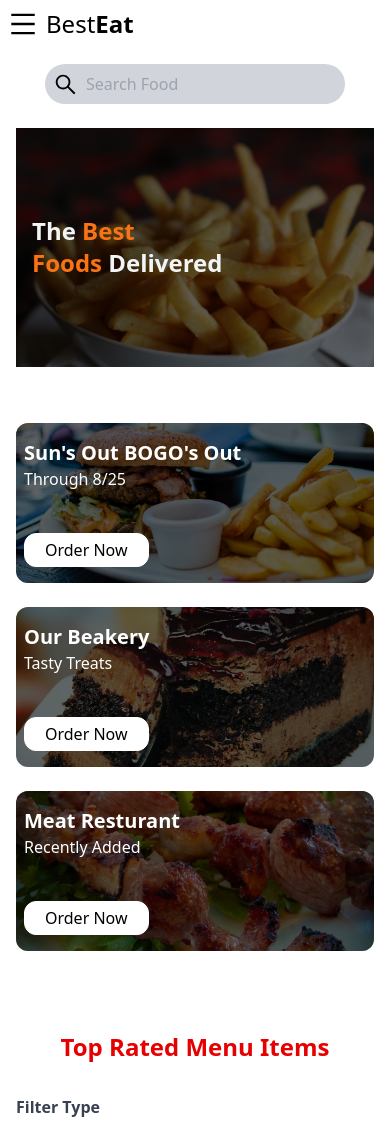
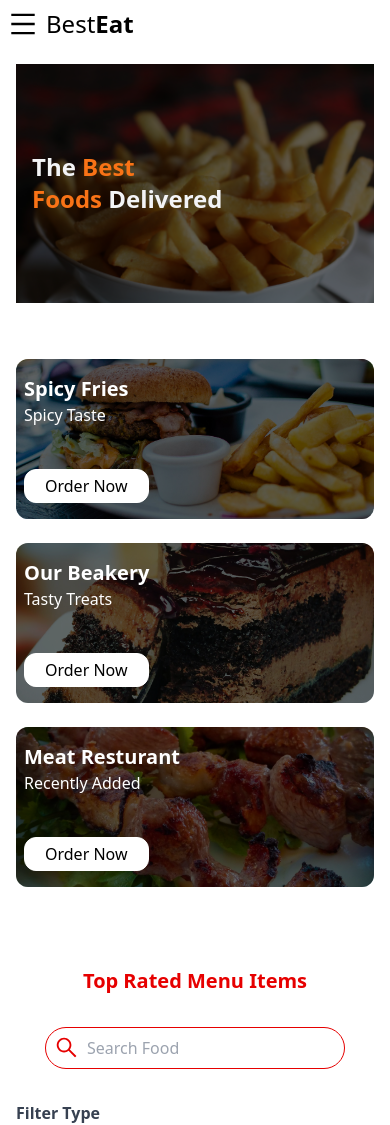
Before and after one commit to henryamos/EatUI, a React (Vite) app: page / in a window 390 px wide. Shown: the top 1125 px of the page. Built offline with nearby package versions, Linux system fonts and the light colour scheme.

Commit message:
Added Search Functionality and Removed Search from the Navbar

```diff
--- a/src/components/Food.jsx
+++ b/src/components/Food.jsx
@@ -2,9 +2,16 @@ import React, { useState } from 'react';
 import { data } from '../data/data';
 import Skeleton from 'react-loading-skeleton';
 import FilterButton from './FilterButton'; // Import the FilterButton component
+import { AiOutlineSearch } from 'react-icons/ai';
 
 const Food = () => {
     const [foods, setFoods] = useState(data);
+    const [searchQuery, setSearchQuery] = useState('');
+
+    // Function to handle search input change
+    const handleSearchInputChange = (e) => {
+        setSearchQuery(e.target.value);
+    };
 
     // Filter Type
     const filterType = (category) => {
@@ -24,16 +31,31 @@ const Food = () => {
         );
     };
 
+    // Filter food by search query
+    const filteredFoods = foods.filter((food) =>
+        food.name.toLowerCase().includes(searchQuery.toLowerCase())
+    );
+
     return (
         <div className='max-w-[1640px] mx-auto px-4 p-10'>
-            <h1 className='text-primary  font-bold text-2xl sm:text-3xl md:text-4xl text-center'>
-                Top Rated Menu Items
-            </h1>
+            {/* Search Input */}
+            <h1 className='text-primary font-bold text-xl mb-8 sm:text-3xl md:text-4xl text-center'>Top Rated Menu Items</h1>
+
+            <div className='bg-white border border-primary rounded-full flex  mx-auto items-center px-2 max-w-[300px]  sm:w-[400px]  lg:w-[500px]'>
+              <AiOutlineSearch  className='text-primary' size={25} />
+                <input
+                    className='bg-transparent p-2  rounded-md focus:outline-none focus:border-primary'
+                    type="text"
+                    placeholder="Search Food"
+                    value={searchQuery}
+                    onChange={handleSearchInputChange}
+                />
+            </div>
             {/* Filters  Row*/}
             <div className='flex flex-col lg:flex-row justify-between mt-8'>
                 {/* Filter Type*/}
                 <div>
-                    <p className='font-bold mb-4 text-gray-700 '>Filter Type</p>
+                    <p className='font-bold mb-4 text-gray-700'>Filter Type</p>
                     <div className='flex overflow-x-auto space-x-2 md:space-x-4 max-w-full md:max-w-[300px]'>
                         <FilterButton onClick={() => setFoods(data)} text="All" />
                         <FilterButton onClick={() => filterType('burger')} text="Burger" />
@@ -53,9 +75,13 @@ const Food = () => {
                     </div>
                 </div>
             </div>
+
             {/* Display Images */}
             <div className='grid grid-cols-1 md:grid-cols-2 lg:grid-cols-4 gap-6 pt-4'>
-                {foods.map((foodItem) => (
+                {filteredFoods.length === 0 ? (
+                    <p>No results found</p>
+                ) : (
+                    filteredFoods.map((foodItem) => (
                         // Food Card
                         <div className='border shadow-lg rounded-lg hover:scale-95 duration-300 ' key={foodItem.id}>
                             {foodItem.image ? (
@@ -68,13 +94,14 @@ const Food = () => {
                                 <Skeleton width={200} height={200} />
                             )}
                             <div className='flex justify-around sm:justify-between px-2 py-6'>
-                            <p className='  font-bold'>{foodItem.name}</p>
+                                <p className='font-bold'>{foodItem.name}</p>
                                 <p>
-                                <span className='bg-primary text-white p-1 text-sm sm:text-lg  rounded-md'>{foodItem.price}</span>
+                                    <span className='bg-primary text-white p-1 text-sm sm:text-lg rounded-md'>{foodItem.price}</span>
                                 </p>
                             </div>
                         </div>
-                ))}
+                    ))
+                )}
             </div>
         </div>
     );
--- a/src/components/HeadlineCard.jsx
+++ b/src/components/HeadlineCard.jsx
@@ -9,8 +9,8 @@ const HeadlineCard = () => {
           <div className='rounded-xl relative'>
             {/* Overlay */}
              <div className='absolute w-full h-full bg-black/60 rounded-xl text-white'>
-                <p className='font-bold text-xl sm:text-2xl md:text-3xl px-2 pt-4'>Sun's Out BOGO's Out </p>
-                <p className='px-2'>Through 8/25</p>
+                <p className='font-bold text-xl sm:text-2xl md:text-3xl px-2 pt-4'>Spicy Fries </p>
+                <p className='px-2'>Spicy Taste</p>
                 <button className='border-white bg-white  text-black mx-2  absolute bottom-4 md:bottom-8'>Order Now</button>
              </div>
              <img className='max-h-[160px] md:max-h-[200px] w-full object-cover rounded-xl' src={food1} alt="" />
--- a/src/components/Navbar.jsx
+++ b/src/components/Navbar.jsx
@@ -1,23 +1,25 @@
-import React,{useState} from 'react'
-import {AiFillTag, AiOutlineClose, AiOutlineMenu, AiOutlineSearch} from  'react-icons/ai'
-import{BsFillCartFill, BsFillSaveFill} from 'react-icons/bs'
-import{TbTruckDelivery} from 'react-icons/tb'
-import{FaUserFriends, FaWallet} from 'react-icons/fa'
-import {MdFavorite, MdHelp} from 'react-icons/md'
+import React, { useState } from 'react';
+import { AiFillTag, AiOutlineClose, AiOutlineMenu, AiOutlineSearch } from 'react-icons/ai';
+import { BsFillCartFill, BsFillSaveFill } from 'react-icons/bs';
+import { TbTruckDelivery } from 'react-icons/tb';
+import { FaUserFriends, FaWallet } from 'react-icons/fa';
+import { MdFavorite, MdHelp } from 'react-icons/md';
+import { data } from '../data/data';
 export const Navbar = () => {
-    const [nav,setNav]=useState(false)
+  const [nav, setNav] = useState(false);
+
   return (
     <div className='max-w-[1640px] mx-auto flex justify-between items-center p-2 flex-wrap gap-6'>
       {/* left Side */}
       <div className='flex items-center'>
-
         {/* Menu Container*/}
-    <div onClick={()=> setNav(!nav)} className='cursor-pointer'>
-        <AiOutlineMenu size={30}/>
+        <div onClick={() => setNav(!nav)} className='cursor-pointer'>
+          <AiOutlineMenu size={30} />
         </div>
         {/* Menu Br ends here */}
-    <h1 className='text-2xl sm:text-3xl lg:text-4xl px-2'>Best
-    <span className='font-bold'>Eat</span></h1>
+        <h1 className='text-2xl sm:text-3xl lg:text-4xl px-2'>
+          Best<span className='font-bold'>Eat</span>
+        </h1>
         {/* Side text */}
         <div className='hidden lg:flex items-center bg-gray-200 rounded-full p-1 text-[14px]'>
           <p className='bg-black text-white rounded-full p-2'>Delivery</p>
@@ -28,54 +30,65 @@ export const Navbar = () => {
       {/* Left Container End here */}
 
       {/* Search Input */}
-        <div  className='bg-gray-300 rounded-full flex  mx-auto items-center px-2 w-[300px]  sm:w-[400px]  lg:w-[500px]'>
-            <AiOutlineSearch size={25}/>
-            <input className='bg-transparent p-2 focus:outline-none' type="search" placeholder='Search Food' />
-        </div>
+
       {/* Search Input Ends here */}
       {/*  Cart Button*/}
       <button className='bg-black text-white hidden md:flex items-center py-2 rounded-full'>
-            <BsFillCartFill size={20} className='mr-2'/>cart
+        <BsFillCartFill size={20} className='mr-2' />
+        cart
       </button>
       {/* Mobile Menu */}
       {/* Overlay */}
-        { nav ? <div className='bg-black/80 fixed w-full h-screen z-10 top-0 left-0'></div> : ""}
+      {nav ? <div className='bg-black/80 fixed w-full h-screen z-10 top-0 left-0'></div> : ''}
 
       {/* Side drawer menu */}
-         <div className={nav ? "fixed top-0 left-0 w-[250px] h-screen bg-white z-10 duration-300" :"fixed top-0 left-[-120%] w-[250px] h-screen bg-white z-10 duration-300"}>
-            <AiOutlineClose
-            onClick={()=> setNav(!nav)}
-            size={30} className='absolute right-4 top-3 cursor-pointer'/>
-         <h2 className='text-2xl p-4'>Best <span className='font-bold'>Eats</span></h2>
+      <div
+        className={
+          nav
+            ? 'fixed top-0 left-0 w-[250px] h-screen bg-white z-10 duration-300'
+            : 'fixed top-0 left-[-120%] w-[250px] h-screen bg-white z-10 duration-300'
+        }
+      >
+        <AiOutlineClose onClick={() => setNav(!nav)} size={30} className='absolute right-4 top-3 cursor-pointer' />
+        <h2 className='text-2xl p-4'>
+          Best <span className='font-bold'>Eats</span>
+        </h2>
         <nav>
           <ul className='flex flex-col p-2 text-gray-700'>
-
             <li className='text-xl p-2 flex'>
-                <TbTruckDelivery size={25} className='mr-4'/>Order
+              <TbTruckDelivery size={25} className='mr-4' />
+              Order
             </li>
 
             <li className='text-xl p-2 flex'>
-                <MdFavorite size={25} className='mr-4'/>Favourite
+              <MdFavorite size={25} className='mr-4' />
+              Favourite
             </li>
 
             <li className='text-xl p-2 flex'>
-                <FaWallet size={25} className='mr-4'/>Wallet
+              <FaWallet size={25} className='mr-4' />
+              Wallet
             </li>
             <li className='text-xl p-2 flex'>
-                <MdHelp size={25} className='mr-4'/>Help
+              <MdHelp size={25} className='mr-4' />
+              Help
             </li>
             <li className='text-xl p-2 flex'>
-                <AiFillTag size={25} className='mr-4'/>Promotions
+              <AiFillTag size={25} className='mr-4' />
+              Promotions
             </li>
             <li className='text-xl p-2 flex'>
-                <BsFillSaveFill size={25} className='mr-4'/>Best One
+              <BsFillSaveFill size={25} className='mr-4' />
+              Best One
             </li>
             <li className='text-xl p-2 flex'>
-                <FaUserFriends size={25} className='mr-4'/>Invite Friends
+              <FaUserFriends size={25} className='mr-4' />
+              Invite Friends
             </li>
           </ul>
         </nav>
       </div>
+      {/* Side drawer menu end */}
     </div>
-  )
-}
+  );
+};
```
Lines whose indentation alone changed are shown as unchanged.
